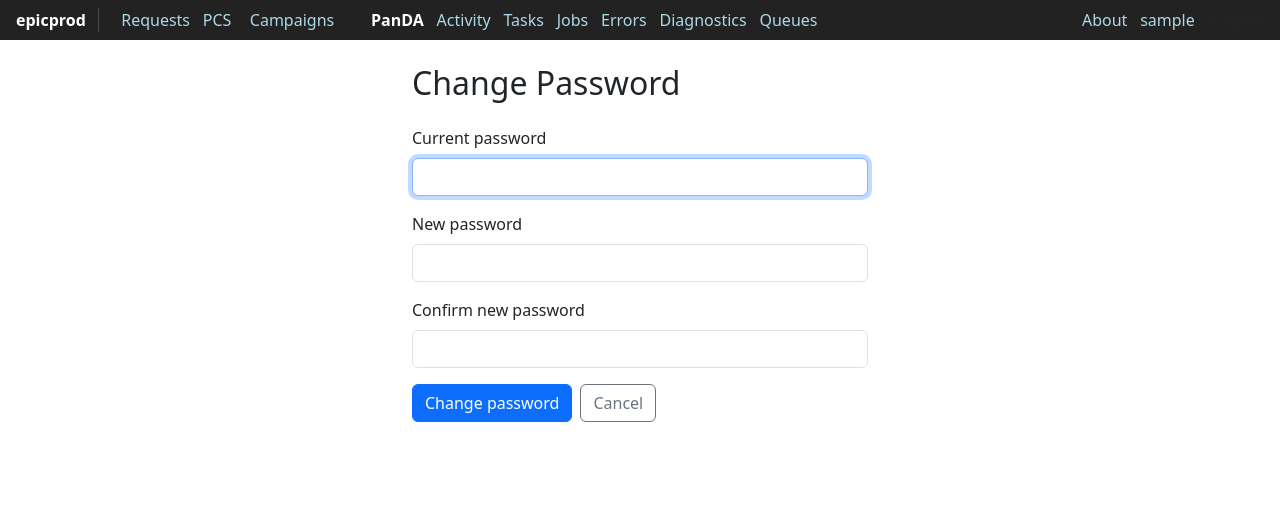
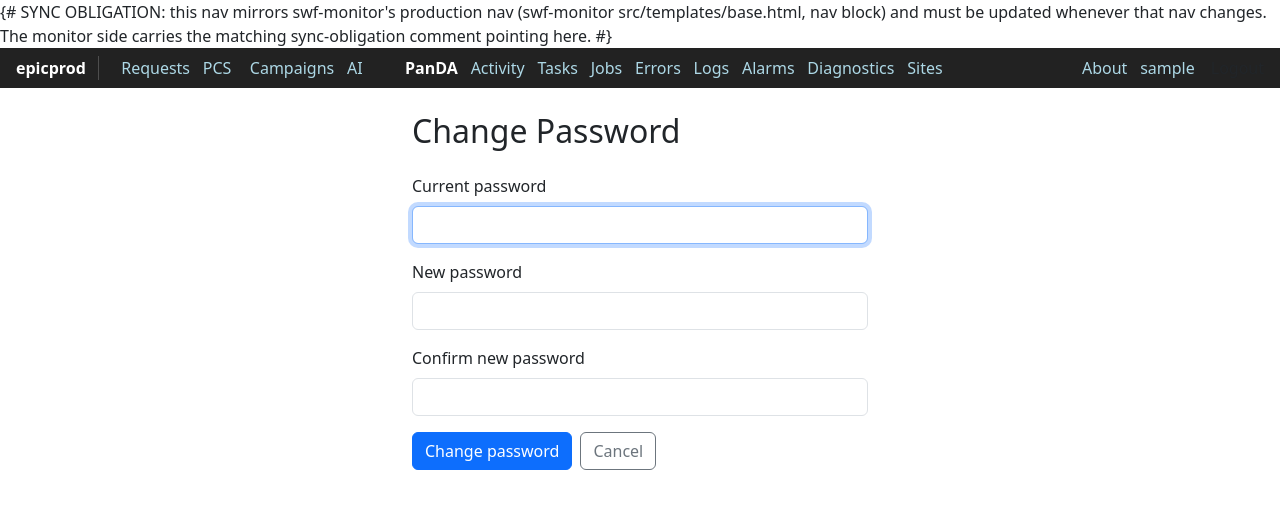
Before and after one commit to BNLNPPS/swf-remote, a Django app: page /accounts/password_change/ in a window 1280 px wide. Shown: the top 509 px of the page. Run offline with Django 5.2, Linux system fonts and the light colour scheme; the visitor is signed in with stand-in values (Sample User, id 1).

Commit message:
Nav synced to swf-monitor production nav; account page proxied
The local nav had drifted: bare Queues link instead of the Sites
pulldown (Site usage + PanDA queues), and no AI dropdown, Logs, or
Alarms entries. Synced whole, with a sync-obligation comment
mirroring the one on the monitor side and the obligation recorded in
CLAUDE.md. The username link now lands on the proxied unified
account page (My Workflows | Account); the native account.html is
retired and the local password_change endpoint remains the target of
the unified page's tunnel-face password section.

Co-Authored-By: Claude Fable 5 <noreply@anthropic.com>

```diff
--- a/src/remote_app/views.py
+++ b/src/remote_app/views.py
@@ -49,7 +49,10 @@ def logout_view(request):
 
 @login_required
 def account(request):
-    return render(request, 'monitor_app/account.html')
+    """Proxy the unified username page (My Workflows | Account tabs) from
+    swf-monitor. The local password_change endpoint stays native — the
+    unified page's tunnel-face password section links to it."""
+    return monitor_client.proxy(request, request.path_info)
 
 
 def about(request):
--- a/src/templates/base.html
+++ b/src/templates/base.html
@@ -57,6 +57,10 @@
     {% block extra_head %}{% endblock %}
 </head>
 <body>
+    {# SYNC OBLIGATION: this nav mirrors swf-monitor's production nav
+       (swf-monitor src/templates/base.html, nav block) and must be updated
+       whenever that nav changes. The monitor side carries the matching
+       sync-obligation comment pointing here. #}
     {% with url_name=request.resolver_match.url_name|default:'' %}
     <nav>
         <div class="dropdown" id="mode-flipper">
@@ -85,13 +89,28 @@
         </div>
 
         <a href="{% url 'monitor_app:pcs_catalog' %}" class="{% if url_name == 'pcs_catalog' %}nav-active{% endif %}">Campaigns</a>
+        <div class="dropdown">
+            <button class="dropbtn">AI</button>
+            <div class="dropdown-content">
+                <a href="{% url 'monitor_app:ai_proxy_all' %}assessments/">Assessments</a>
+                <a href="{% url 'monitor_app:ai_proxy_all' %}proposals/">Proposals</a>
+            </div>
+        </div>
         <strong class="nav-label nav-panda-label">PanDA</strong>
         <a href="{% url 'monitor_app:panda_activity' %}" class="{% if url_name == 'panda_activity' %}nav-active{% endif %}">Activity</a>
         <a href="{% url 'monitor_app:panda_tasks_list' %}" class="{% if 'panda_task' in url_name %}nav-active{% endif %}">Tasks</a>
         <a href="{% url 'monitor_app:panda_jobs_list' %}" class="{% if 'panda_job' in url_name %}nav-active{% endif %}">Jobs</a>
         <a href="{% url 'monitor_app:panda_errors_list' %}" class="{% if 'panda_errors' in url_name %}nav-active{% endif %}">Errors</a>
+        <a href="{% url 'monitor_app:logs_proxy_all' %}?app_name=epicprod" class="{% if 'logs' in url_name %}nav-active{% endif %}">Logs</a>
+        <a href="{% url 'monitor_app:alarms_dashboard' %}" class="{% if 'alarms' in url_name %}nav-active{% endif %}">Alarms</a>
         <a href="{% url 'monitor_app:panda_diagnostics_list' %}" class="{% if 'panda_diagnostics' in url_name %}nav-active{% endif %}">Diagnostics</a>
-        <a href="{% url 'monitor_app:epic_queues_list' %}" class="{% if 'epic_queue' in url_name %}nav-active{% endif %}">Queues</a>
+        <div class="dropdown">
+            <button class="dropbtn{% if 'epic_queue' in url_name or 'compute_usage' in url_name %} nav-active{% endif %}">Sites</button>
+            <div class="dropdown-content">
+                <a href="{% url 'monitor_app:compute_usage_proxy_all' %}">Site usage</a>
+                <a href="{% url 'monitor_app:epic_queues_list' %}" class="{% if 'epic_queue' in url_name %}nav-active{% endif %}">PanDA queues</a>
+            </div>
+        </div>
 
         <span class="nav-spacer"></span>
         <a href="{% url 'monitor_app:about' %}">About</a>
```
Also changed, not shown: CLAUDE.md (+8 -0 lines), src/remote_app/templates/monitor_app/account.html (deleted, +0 -29 lines).
